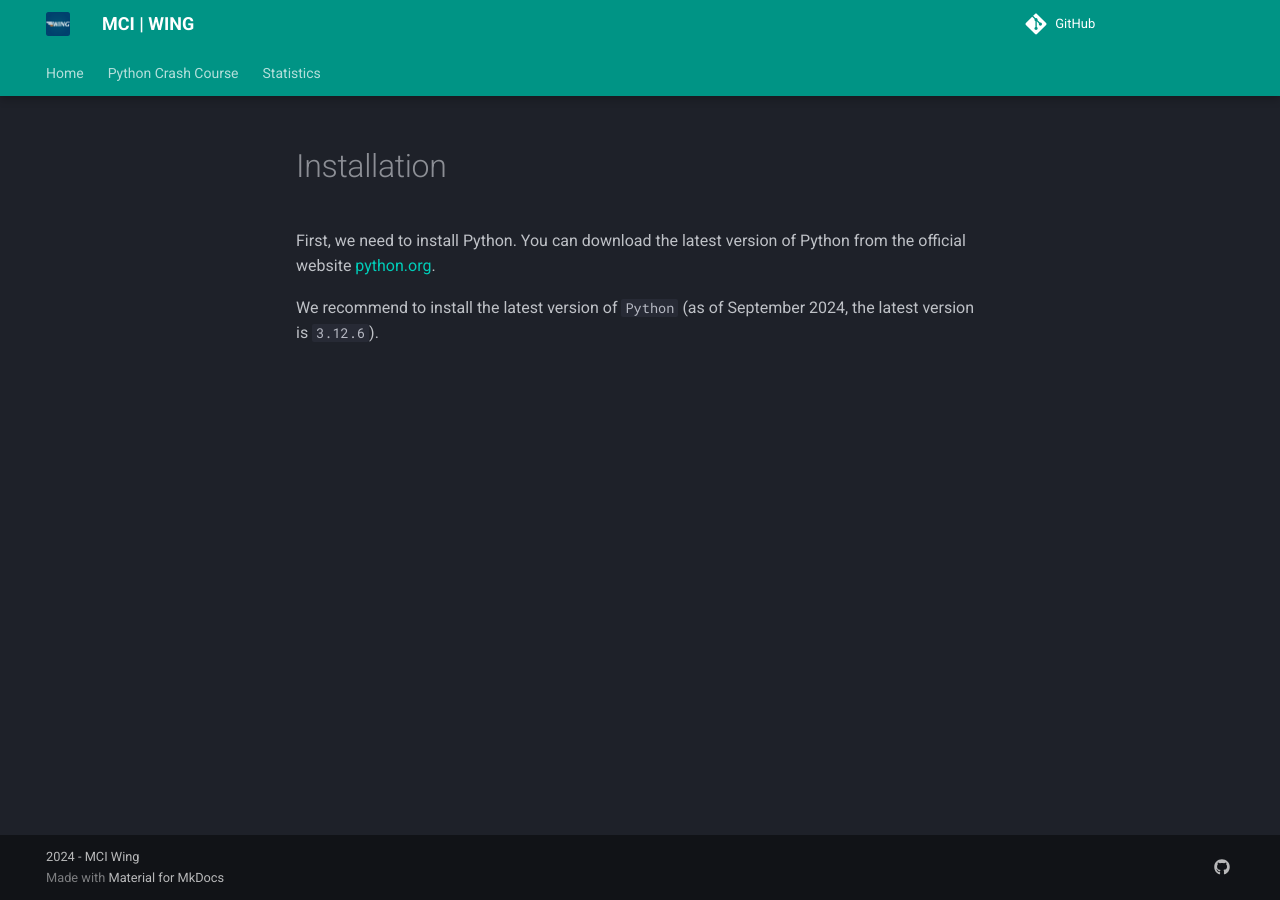
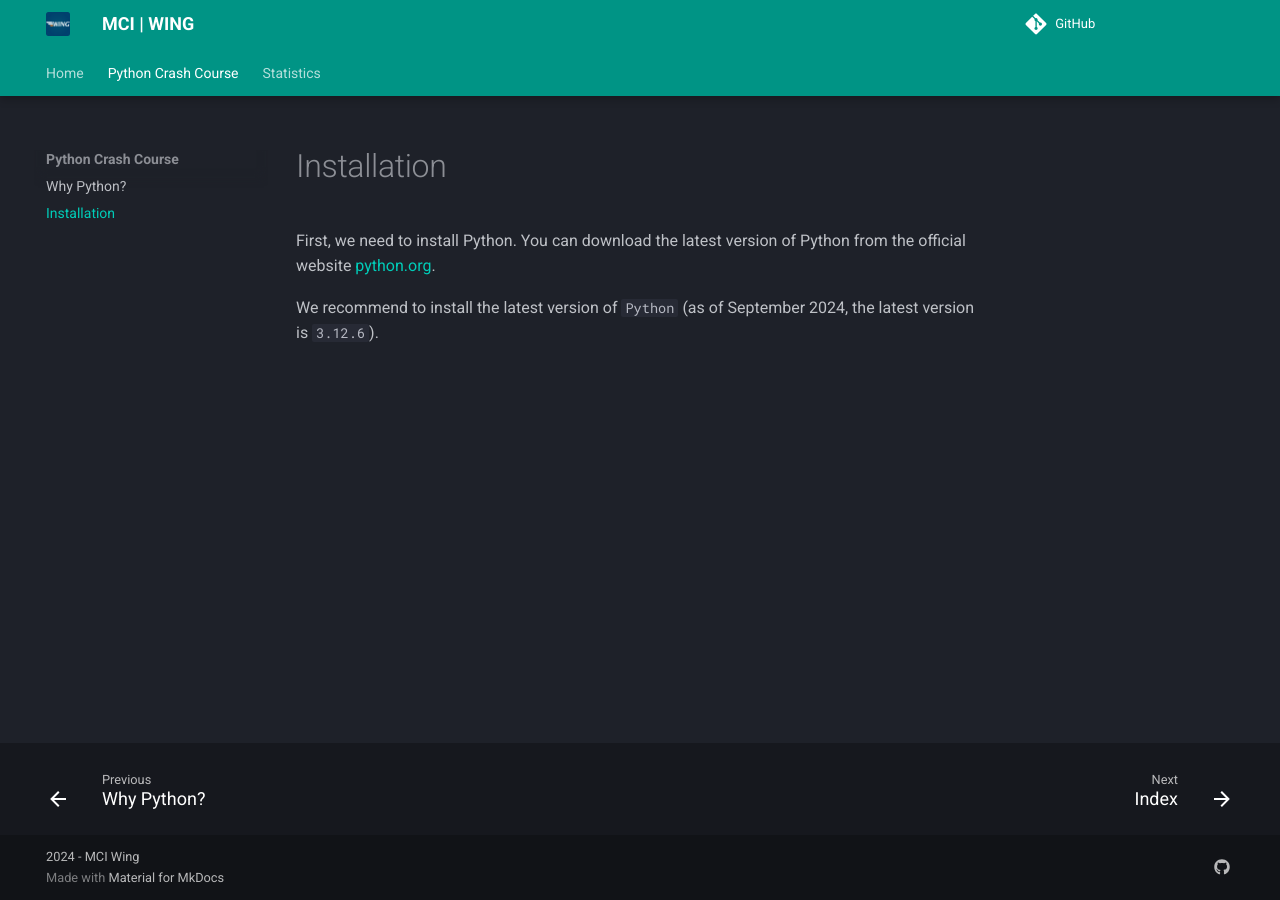
Before and after one commit to mciwing/mciwing.github.io, an MkDocs documentation site: the page built from docs/python/installation.md, in a window 1280 px wide. Built offline with MkDocs 1.6.1 and Material for MkDocs 9.7.7, drawn with Linux system fonts in a browser that asks for light colours; comment, search, counter and statistics services are not loaded.

Commit message:
chore: include the `Installation` section in the navigation (Python Crash Course)

```diff
--- a/mkdocs.yml
+++ b/mkdocs.yml
@@ -29,6 +29,7 @@ nav:
   - Home: index.md
   - Python Crash Course:
     - python/index.md
+    - python/installation.md
   - Statistics:
     - statistics/index.md
 plugins:
```
